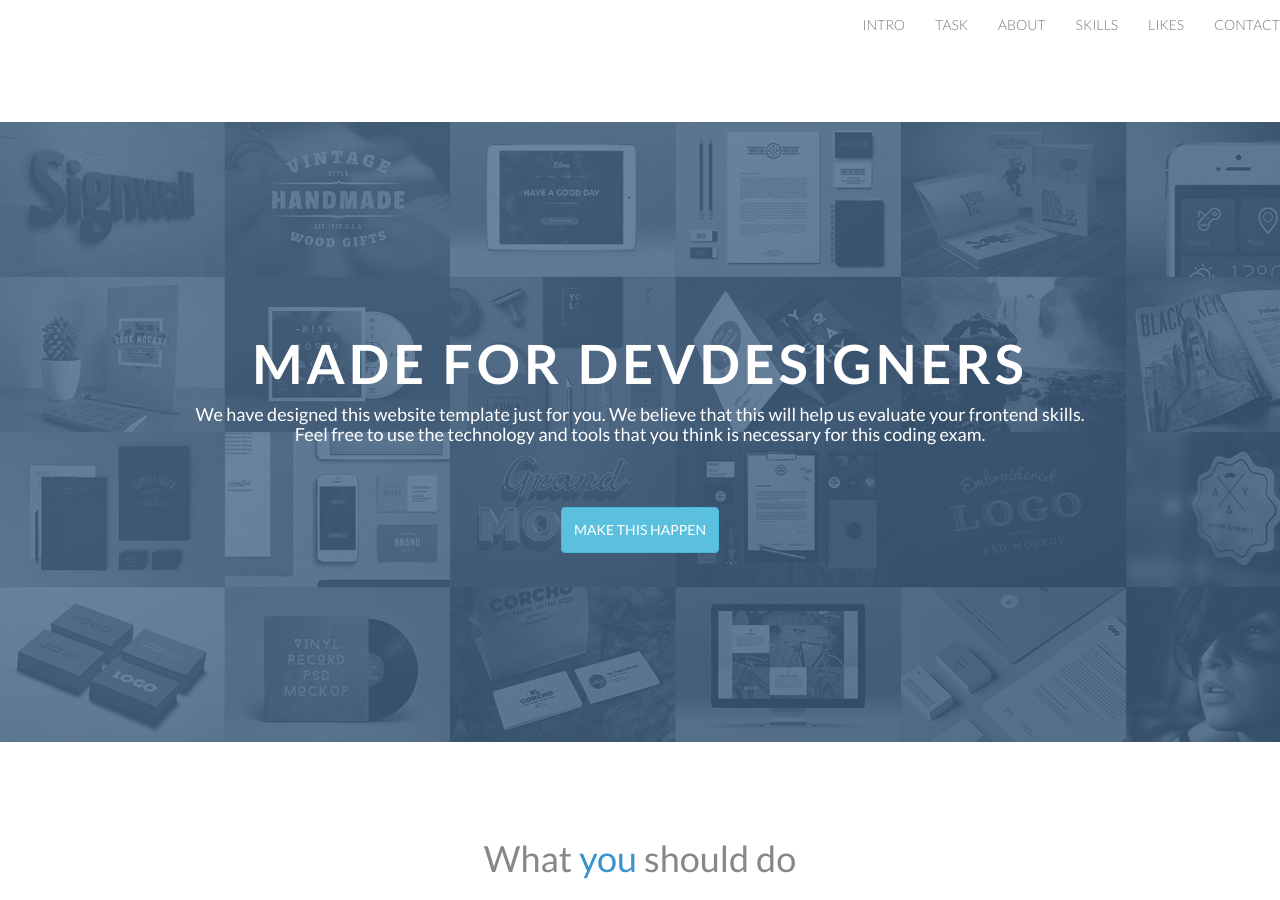
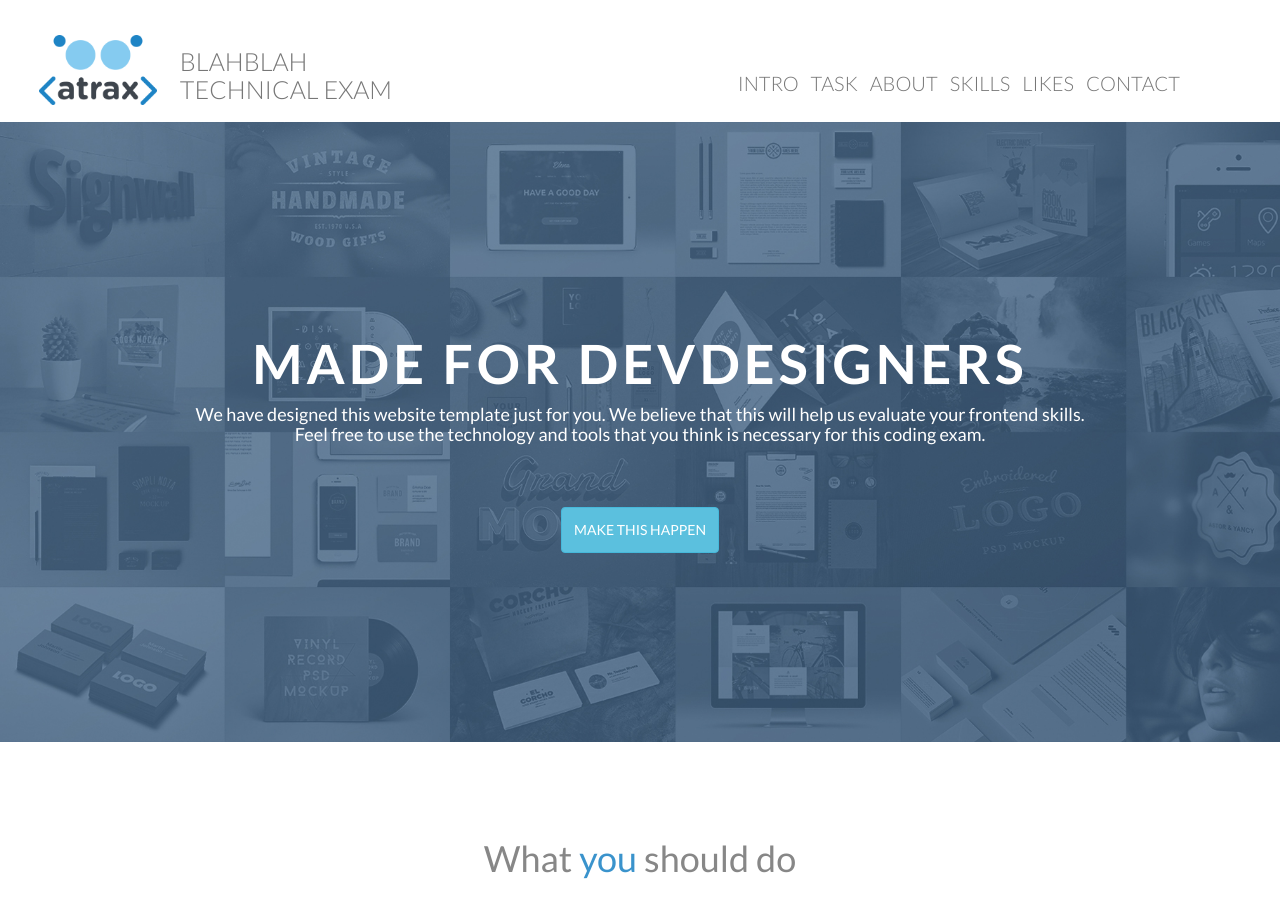
Before and after one commit to gerardoguangco/gerardoguangco.github.io, a Jekyll site: the page built from index.html, in a window 1280 px wide and 900 px high. Built offline with Jekyll 4.4.1, drawn with Linux system fonts in a browser that asks for light colours.

Commit message:
"Placed Logo"

```diff
--- a/_includes/front/navbar.html
+++ b/_includes/front/navbar.html
@@ -1,5 +1,21 @@
 <nav id="navbar-header" class="navbar navbar-fixed-top navbar-default navbar-visible">
-
+    <div class="nav-container">
+        <div class="navbar-header">
+                <div id="home-nav" class="navbar-brand">
+                    <a href="/">
+                        <img src="{{ 'img/brand-logo.png' | prepend: site.baseurl }}" class="brand-logo-small"/>
+                    </a>
+                    <h4>
+                    BLAHBLAH<br>TECHNICAL EXAM
+                    </h4>
+                </div>
+                <button type="button" class="navbar-toggle collapsed" data-toggle="collapse" data-target="#nav-links">
+                        <span class="sr-only">Toggle navigation</span>
+                        <span class="icon-bar"></span>
+                        <span class="icon-bar"></span>
+                        <span class="icon-bar"></span>
+                </button>
+        </div>
         <div class="navbar-collapse collapse" id="nav-links">
                 <div class="navbar-right">
                     <ul class="nav navbar-nav">
```
